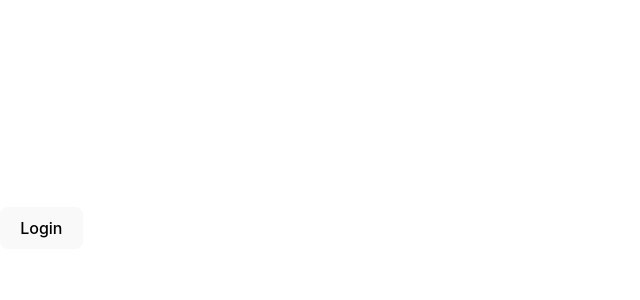
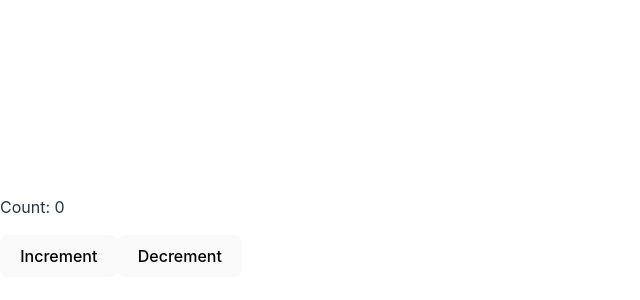
Before and after one commit to Muruganandam12/React, a React (Vite) app in the folder React learn/vite-project/: page / in a window 1280 px wide. Shown: the part 172-472 px from the top of the page, without its empty margins (0-640 px from the left). Built offline with nearby package versions, Linux system fonts and the light colour scheme.

Commit message:
feat:useReducer Hook

```diff
--- a/React learn/vite-project/src/App.jsx
+++ b/React learn/vite-project/src/App.jsx
@@ -203,29 +203,53 @@
 // export default Counter;
 
 // useContext hook
-import React, { createContext, useContext, useState } from 'react';
-const AuthContext = createContext();
-function AuthProvider({ children }) {
-    const [isLoggedIn, setIsLoggedIn] = useState(false);
+// import React, { createContext, useContext, useState } from 'react';
+// const AuthContext = createContext();
+// function AuthProvider({ children }) {
+//     const [isLoggedIn, setIsLoggedIn] = useState(false);
+//     return (
+//         <AuthContext.Provider value={{ isLoggedIn, setIsLoggedIn }}>
+//             {children}
+//         </AuthContext.Provider>
+//     );
+// }
+// function LoginButton() {
+//     const { isLoggedIn, setIsLoggedIn } = useContext(AuthContext);
+//     return (
+//         <button onClick={() => setIsLoggedIn(!isLoggedIn)}>
+//             {isLoggedIn ? 'Logout' : 'Login'}
+//         </button>
+//     );
+// }
+// function App() {
+//     return (
+//         <AuthProvider>
+//             <LoginButton />
+//         </AuthProvider>
+//     );
+// }
+// export default App;
+
+//usereducer Hook
+import React, { useReducer } from 'react';
+const counterReducer = (state, action) => {
+    switch (action.type) {
+        case 'INCREMENT':
+            return { count: state.count + 1 };
+        case 'DECREMENT':
+            return { count: state.count - 1 };
+        default:
+            return state;
+    }
+};
+function Counter() {
+    const [state, dispatch] = useReducer(counterReducer, { count: 0 });
     return (
-        <AuthContext.Provider value={{ isLoggedIn, setIsLoggedIn }}>
-            {children}
-        </AuthContext.Provider>
+        <div>
+            <p>Count: {state.count}</p>
+            <button onClick={() => dispatch({ type: 'INCREMENT' })}>Increment</button>
+            <button onClick={() => dispatch({ type: 'DECREMENT' })}>Decrement</button>
+        </div>
     );
 }
-function LoginButton() {
-    const { isLoggedIn, setIsLoggedIn } = useContext(AuthContext);
-    return (
-        <button onClick={() => setIsLoggedIn(!isLoggedIn)}>
-            {isLoggedIn ? 'Logout' : 'Login'}
-        </button>
-    );
-}
-function App() {
-    return (
-        <AuthProvider>
-            <LoginButton />
-        </AuthProvider>
-    );
-}
-export default App;
+export default Counter;
```
